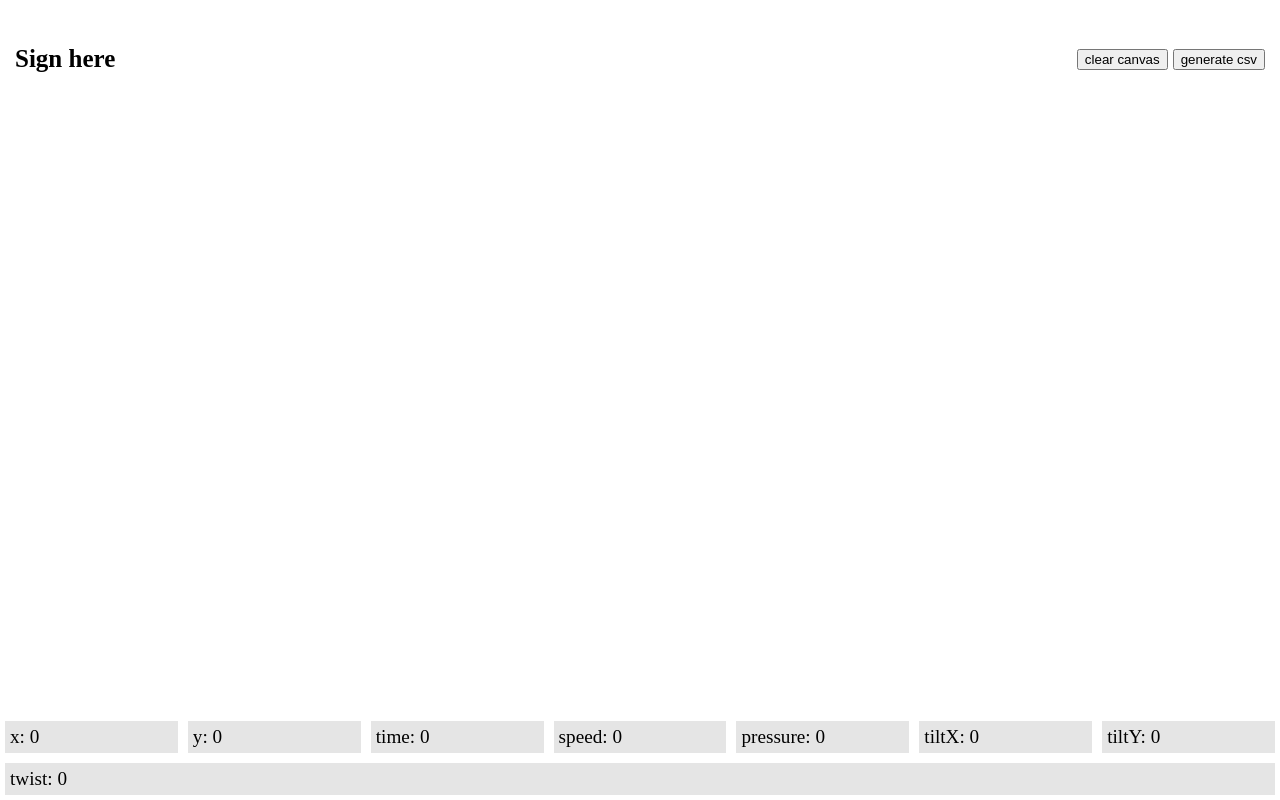
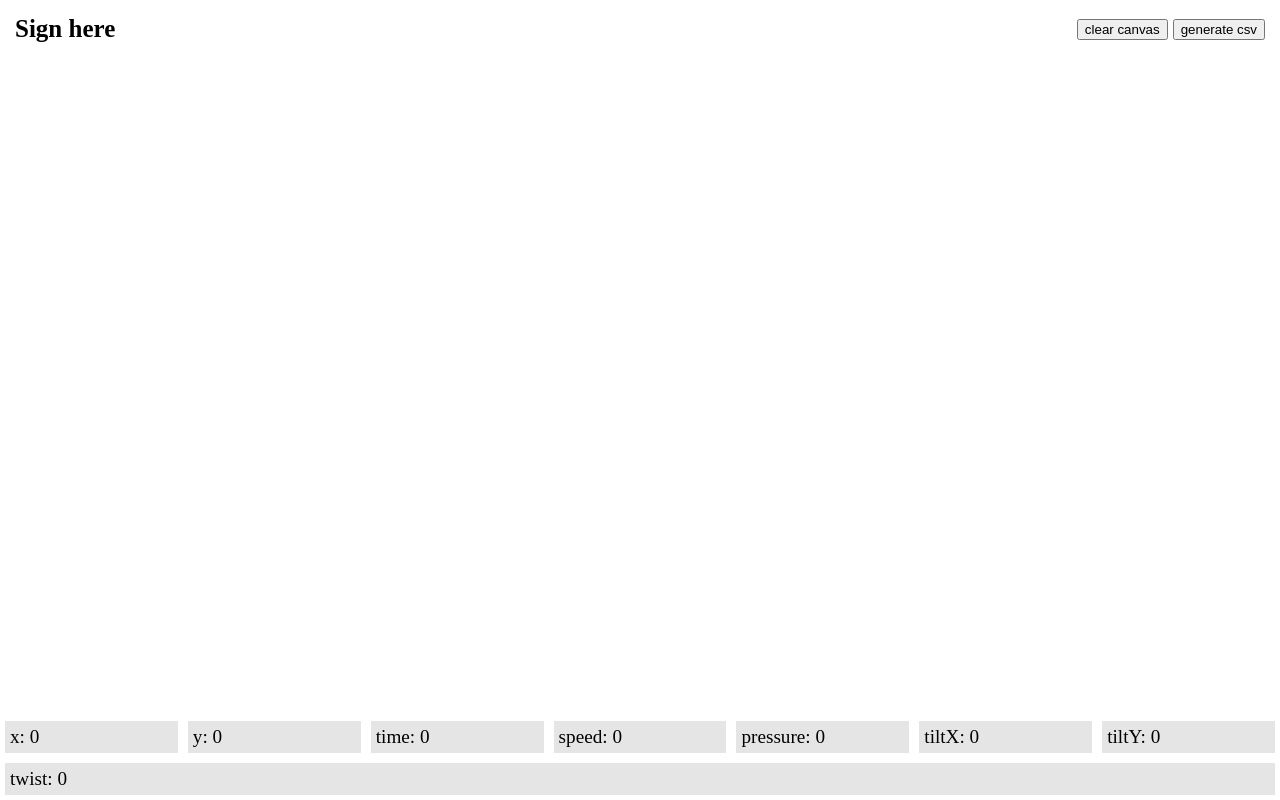
Before and after one commit to maliknajjar/graphometric_signature_front_end, a SvelteKit app: page / in a window 1280 px wide. Built offline with nearby package versions, Linux system fonts and the light colour scheme.

Commit message:
improve ui

```diff
--- a/src/routes/+page.svelte
+++ b/src/routes/+page.svelte
@@ -222,7 +222,7 @@
     .sign_here {
         font-weight: bold;
         font-size: 25px;
-        margin: 30px 0;
+        padding: 10px;
         padding: 15px;
     }
 
```
